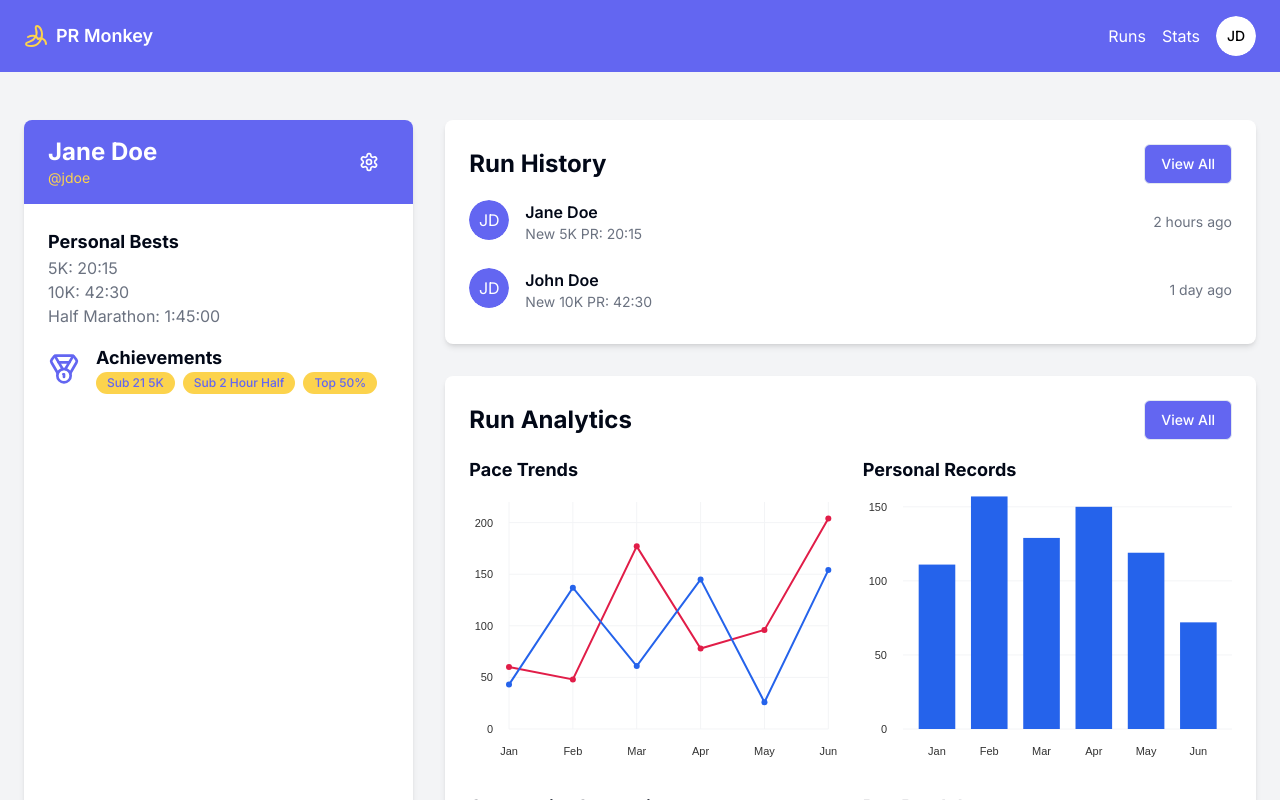
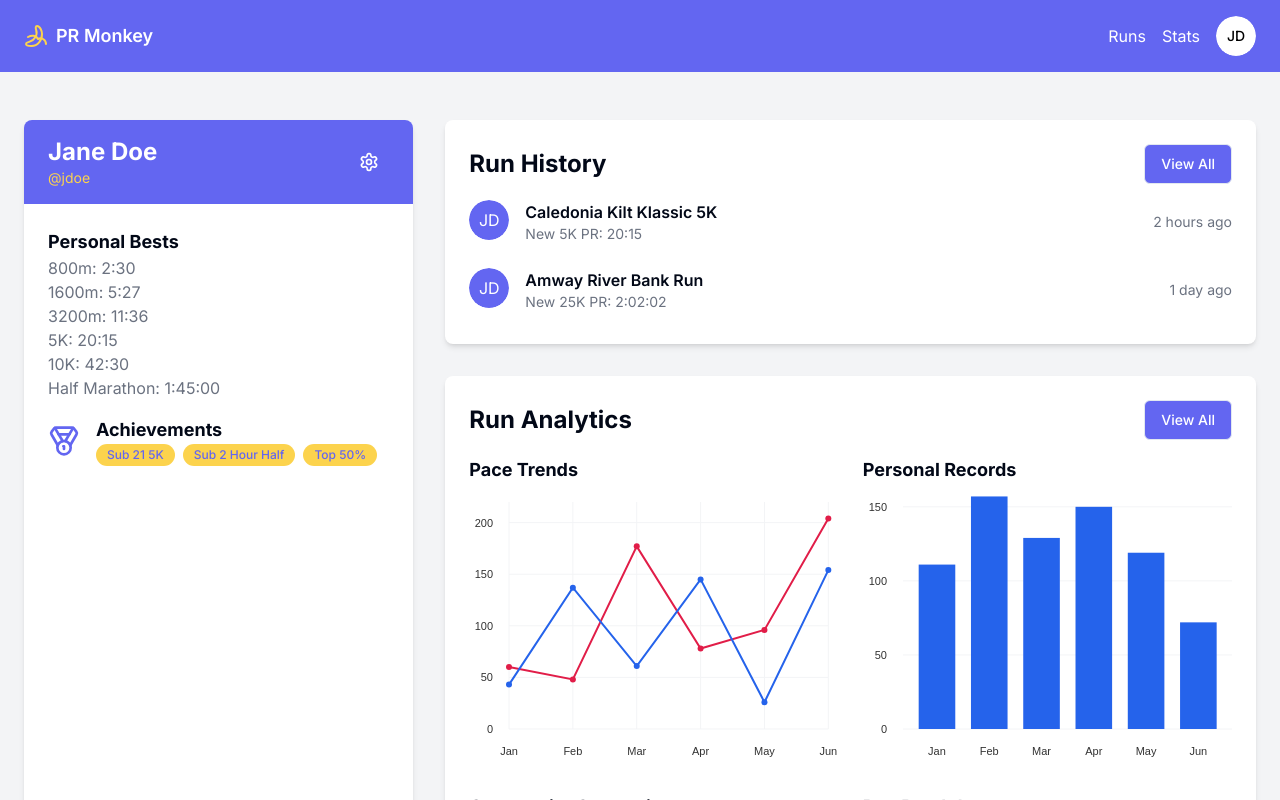
Before and after one commit to BrysonV10/prmonkey, a Next.js app: page / in a window 1280 px wide. Shown: the top 800 px of the page. Built offline with nearby package versions, Linux system fonts and the light colour scheme.

Commit message:
Separate components

```diff
--- a/app/page.js
+++ b/app/page.js
@@ -11,35 +11,12 @@ import { Avatar, AvatarFallback } from "@/components/ui/avatar"
 import { ResponsiveLine } from "@nivo/line"
 import { ResponsiveBar } from "@nivo/bar"
 import { ResponsivePie } from "@nivo/pie"
+import Navbar from "@/components/navbar";
 
 export default function Component() {
   return (
     <div className="flex flex-col min-h-[100dvh]">
-      <header className="bg-[#6366F1] text-white px-4 md:px-6 py-4 flex items-center justify-between">
-        <Link href="#" className="flex items-center gap-2 text-lg font-semibold" prefetch={false}>
-          <BananaIcon className="w-6 h-6 text-[#FCD34D]" />
-          <span>PR Monkey</span>
-        </Link>
-        <div className="flex items-center gap-4 md:hidden">
-          <Button variant="ghost" size="icon" className="rounded-full">
-            <MenuIcon className="w-6 h-6" />
-            <span className="sr-only">Toggle menu</span>
-          </Button>
-        </div>
-        <div className="hidden md:flex items-center gap-4">
-          <Link href="#" className="hover:underline" prefetch={false}>
-            Runs
-          </Link>
-          <Link href="#" className="hover:underline" prefetch={false}>
-            Stats
-          </Link>
-          <Button variant="ghost" size="icon" className="rounded-full">
-            <Avatar>
-            <AvatarFallback className="bg-[#ffffff] text-black">JD</AvatarFallback>
-            </Avatar>
-          </Button>
-        </div>
-      </header>
+      <Navbar/>
       <main className="flex-1 bg-gray-100 dark:bg-gray-800">
         <div className="container mx-auto py-12 px-4 md:px-6">
           <div className="grid gap-8 md:grid-cols-3">
@@ -60,6 +37,12 @@ export default function Component() {
                   <div>
                     <h3 className="text-lg font-bold">Personal Bests</h3>
                     <p className="text-gray-500 dark:text-gray-400">
+                      800m: 2:30
+                      <br/>
+                      1600m: 5:27
+                      <br/>
+                      3200m: 11:36
+                      <br/>
                       5K: 20:15
                       <br />
                       10K: 42:30
@@ -103,7 +86,7 @@ export default function Component() {
                     <div className="flex-1">
                       <div className="flex items-center justify-between">
                         <div>
-                          <h3 className="font-semibold">Jane Doe</h3>
+                          <h3 className="font-semibold">Caledonia Kilt Klassic 5K</h3>
                           <p className="text-sm text-gray-500 dark:text-gray-400">New 5K PR: 20:15</p>
                         </div>
                         <div className="text-sm text-gray-500 dark:text-gray-400">2 hours ago</div>
@@ -118,8 +101,8 @@ export default function Component() {
                     <div className="flex-1">
                       <div className="flex items-center justify-between">
                         <div>
-                          <h3 className="font-semibold">John Doe</h3>
-                          <p className="text-sm text-gray-500 dark:text-gray-400">New 10K PR: 42:30</p>
+                          <h3 className="font-semibold">Amway River Bank Run</h3>
+                          <p className="text-sm text-gray-500 dark:text-gray-400">New 25K PR: 2:02:02</p>
                         </div>
                         <div className="text-sm text-gray-500 dark:text-gray-400">1 day ago</div>
                       </div>
@@ -178,25 +161,6 @@ export default function Component() {
   )
 }
 
-function BananaIcon(props) {
-  return (
-    <svg
-      {...props}
-      xmlns="http://www.w3.org/2000/svg"
-      width="24"
-      height="24"
-      viewBox="0 0 24 24"
-      fill="none"
-      stroke="currentColor"
-      strokeWidth="2"
-      strokeLinecap="round"
-      strokeLinejoin="round"
-    >
-      <path d="M4 13c3.5-2 8-2 10 2a5.5 5.5 0 0 1 8 5" />
-      <path d="M5.15 17.89c5.52-1.52 8.65-6.89 7-12C11.55 4 11.5 2 13 2c3.22 0 5 5.5 5 8 0 6.5-4.2 12-10.49 12C5.11 22 2 22 2 20c0-1.5 1.14-1.55 3.15-2.11Z" />
-    </svg>
-  )
-}
 
 
 function BarChart(props) {
@@ -352,27 +316,6 @@ function MedalIcon(props) {
 }
 
 
-function MenuIcon(props) {
-  return (
-    <svg
-      {...props}
-      xmlns="http://www.w3.org/2000/svg"
-      width="24"
-      height="24"
-      viewBox="0 0 24 24"
-      fill="none"
-      stroke="currentColor"
-      strokeWidth="2"
-      strokeLinecap="round"
-      strokeLinejoin="round"
-    >
-      <line x1="4" x2="20" y1="12" y2="12" />
-      <line x1="4" x2="20" y1="6" y2="6" />
-      <line x1="4" x2="20" y1="18" y2="18" />
-    </svg>
-  )
-}
-
 
 function PieChart(props) {
   return (
--- /dev/null
+++ b/components/banana.jsx
@@ -0,0 +1,19 @@
+export default function BananaIcon(props) {
+    return (
+      <svg
+        {...props}
+        xmlns="http://www.w3.org/2000/svg"
+        width="24"
+        height="24"
+        viewBox="0 0 24 24"
+        fill="none"
+        stroke="currentColor"
+        strokeWidth="2"
+        strokeLinecap="round"
+        strokeLinejoin="round"
+      >
+        <path d="M4 13c3.5-2 8-2 10 2a5.5 5.5 0 0 1 8 5" />
+        <path d="M5.15 17.89c5.52-1.52 8.65-6.89 7-12C11.55 4 11.5 2 13 2c3.22 0 5 5.5 5 8 0 6.5-4.2 12-10.49 12C5.11 22 2 22 2 20c0-1.5 1.14-1.55 3.15-2.11Z" />
+      </svg>
+    )
+  }
--- /dev/null
+++ b/components/menuIcon.jsx
@@ -0,0 +1,20 @@
+export default function MenuIcon(props) {
+    return (
+      <svg
+        {...props}
+        xmlns="http://www.w3.org/2000/svg"
+        width="24"
+        height="24"
+        viewBox="0 0 24 24"
+        fill="none"
+        stroke="currentColor"
+        strokeWidth="2"
+        strokeLinecap="round"
+        strokeLinejoin="round"
+      >
+        <line x1="4" x2="20" y1="12" y2="12" />
+        <line x1="4" x2="20" y1="6" y2="6" />
+        <line x1="4" x2="20" y1="18" y2="18" />
+      </svg>
+    )
+  }
--- /dev/null
+++ b/components/navbar.jsx
@@ -0,0 +1,34 @@
+import { Avatar, AvatarFallback } from './ui/avatar'
+import Link from 'next/link'
+import { Button } from './ui/button'
+import BananaIcon from './banana'
+import MenuIcon from './menuIcon'
+export default function Navbar(){
+    return (
+        <header className="bg-[#6366F1] text-white px-4 md:px-6 py-4 flex items-center justify-between">
+        <Link href="#" className="flex items-center gap-2 text-lg font-semibold" prefetch={false}>
+          <BananaIcon className="w-6 h-6 text-[#FCD34D]" />
+          <span>PR Monkey</span>
+        </Link>
+        <div className="flex items-center gap-4 md:hidden">
+          <Button variant="ghost" size="icon" className="rounded-full">
+            <MenuIcon className="w-6 h-6" />
+            <span className="sr-only">Toggle menu</span>
+          </Button>
+        </div>
+        <div className="hidden md:flex items-center gap-4">
+          <Link href="#" className="hover:underline" prefetch={false}>
+            Runs
+          </Link>
+          <Link href="#" className="hover:underline" prefetch={false}>
+            Stats
+          </Link>
+          <Button variant="ghost" size="icon" className="rounded-full">
+            <Avatar>
+            <AvatarFallback className="bg-[#ffffff] text-black">JD</AvatarFallback>
+            </Avatar>
+          </Button>
+        </div>
+      </header>
+    )
+}
```
